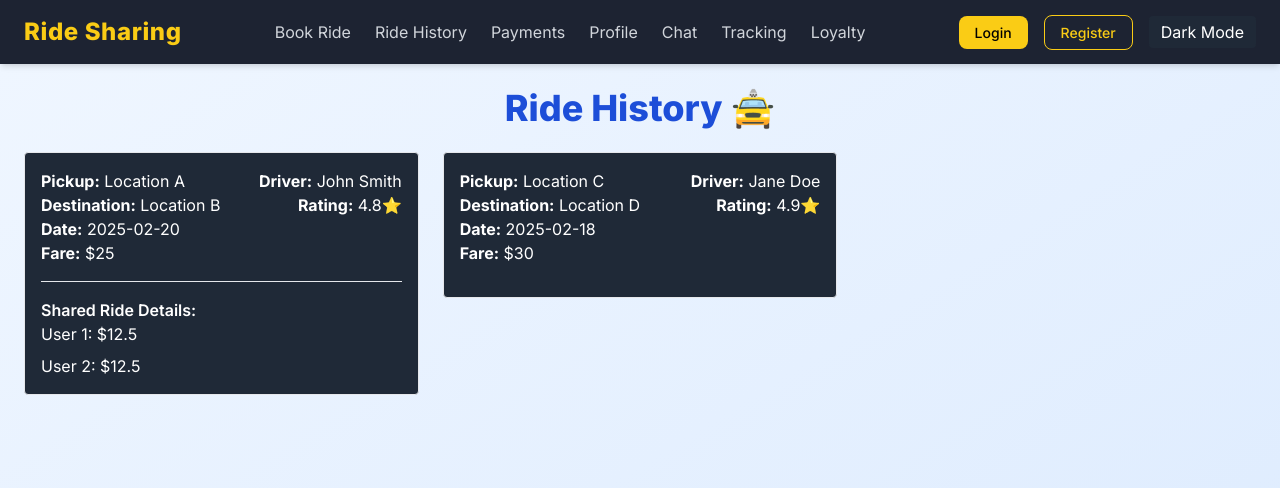
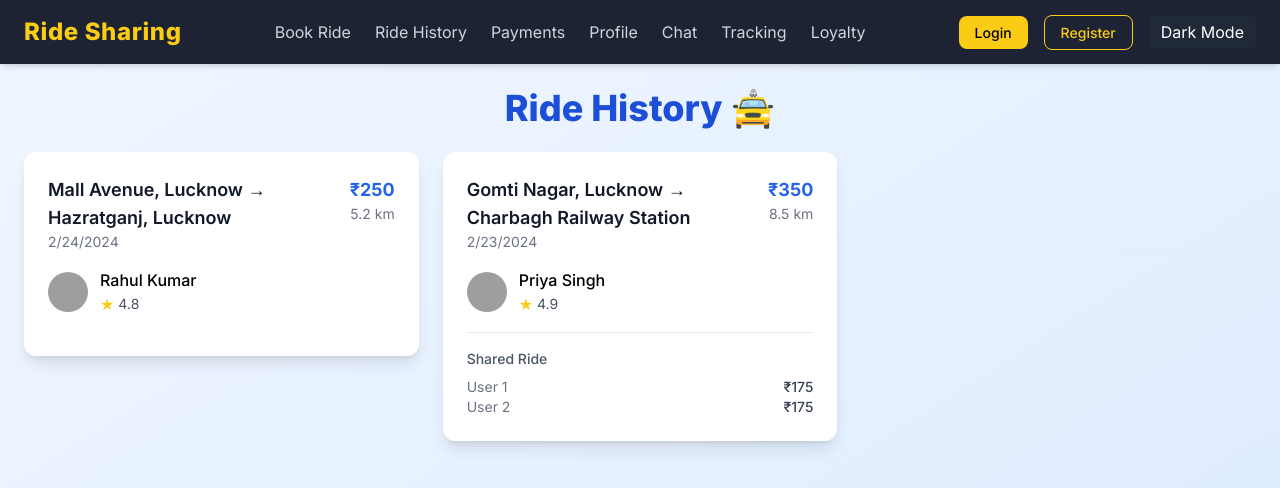
Before and after one commit to vinodkumarmaury/FJ-FE-R2-Vinod-Kumar-Maurya-IIT-Kharagpur, a Next.js app: page /history in a window 1280 px wide. Shown: the top 488 px of the page. Built offline with nearby package versions, Linux system fonts and the light colour scheme; grey boxes are pictures that could not be loaded.

Commit message:
refactor: update Ride interface and enhance RideCard component; add distance and shared ride details

```diff
--- a/app/booking/page.tsx
+++ b/app/booking/page.tsx
@@ -218,7 +218,9 @@ export default function BookingPage() {
                 type="text"
                 value={participants.join(", ")}
                 onChange={(e) =>
-                  setParticipants(e.target.value.split(",").map((email) => email.trim()))
+                  setParticipants(
+                    e.target.value.split(",").map((email) => email.trim())
+                  )
                 }
                 className="w-full p-3 mt-1 rounded-lg bg-gray-700 text-white"
                 placeholder="email1@example.com, email2@example.com"
--- a/app/history/page.tsx
+++ b/app/history/page.tsx
@@ -5,12 +5,24 @@ import { getRideHistory } from "../../utils/api";
 import RideCard from "../../components/RideCard";
 import { motion } from "framer-motion";
 
-// Define the expected Ride type
+// Update the Ride interface to match RideDetails
 interface Ride {
   id: string;
   date: string;
+  pickup: string;
+  destination: string;
   distance: number;
   fare: number;
+  driver: {
+    name: string;
+    rating: number;
+    photo: string;
+  };
+  isShared: boolean;
+  participants?: {
+    name: string;
+    contribution: number;
+  }[];
 }
 
 interface RideHistoryResponse {
--- a/components/MapComponent.tsx
+++ b/components/MapComponent.tsx
@@ -1,6 +1,6 @@
 "use client";
 
-import React, { useEffect, useState } from "react";
+import React, { useEffect, useRef, useState } from "react";
 import { MapContainer, TileLayer, Marker, Popup } from "react-leaflet";
 import L from "leaflet";
 import "leaflet/dist/leaflet.css";
@@ -19,29 +19,7 @@ const createCustomIcon = (color: string) => {
     popupAnchor: [1, -34],
     shadowSize: [41, 41],
   });
-}
-
-declare module "leaflet" {
-  namespace Routing {
-    interface LineOptions {
-      styles?: L.PathOptions[];
-      extendToWaypoints: boolean;
-      missingRouteTolerance: number;
-      addToLayer?: boolean;
-    }
-    interface RoutingControlOptions {
-      waypoints?: L.LatLng[] | { latLng: L.LatLng }[];
-      routeWhileDragging?: boolean;
-      lineOptions?: LineOptions;
-      addWaypoints?: boolean;
-      fitSelectedRoutes?: boolean | "smart";
-      showAlternatives?: boolean;
-      alternativeStyleOptions?: LineOptions;
-      plan?: any;
-      createMarker?(i: number, waypoint: any, n: number): L.Marker;
-    }
-  }
-}
+};
 
 interface MapComponentProps {
   // For live tracking before booking:
@@ -74,18 +52,26 @@ const MapComponent: React.FC<MapComponentProps> = ({
   const [routeInfo, setRouteInfo] = useState<RouteInfo | null>(null);
   const [map, setMap] = useState<L.Map | null>(null);
   const [routingControl, setRoutingControl] = useState<any>(null);
+  const mapRef = useRef<L.Map>(null);
 
   useEffect(() => {
     setIsClient(true);
   }, []);
 
-  // Default center if no location is provided
-  const defaultCenter = { lat: 26.8467, lng: 80.9462 };
-  const initialCenter = pickup
+  // Once the MapContainer mounts, set the map instance from the ref
+  useEffect(() => {
+    if (mapRef.current && !map) {
+      setMap(mapRef.current);
+    }
+  }, [mapRef, map]);
+
+  // Default center (Lucknow) if no location is provided
+  const defaultCenter: L.LatLngTuple = [26.8467, 80.9462];
+  const initialCenter: L.LatLngTuple = pickup
     ? [pickup.lat, pickup.lng]
     : currentLocation
     ? [currentLocation.lat, currentLocation.lng]
-    : [defaultCenter.lat, defaultCenter.lng];
+    : defaultCenter;
 
   // Recenter the map if currentLocation changes and no booking is done
   useEffect(() => {
@@ -101,16 +87,16 @@ const MapComponent: React.FC<MapComponentProps> = ({
         map.removeControl(routingControl);
         setRoutingControl(null);
       }
-      const routingOptions: L.Routing.RoutingControlOptions = {
+      const routingOptions = {
         waypoints: [
           L.latLng(pickup.lat, pickup.lng),
-          L.latLng(destination.lat, destination.lng),
+          L.latLng(destination.lat, destination.lng)
         ],
         routeWhileDragging: true,
         lineOptions: {
           styles: [
-            { color: "#4F46E5", opacity: 0.8, weight: 6 } as L.PathOptions,
-            { color: "#ffffff", opacity: 0.3, weight: 8 } as L.PathOptions,
+            { color: "#4F46E5", opacity: 0.8, weight: 6 },
+            { color: "#ffffff", opacity: 0.3, weight: 8 }
           ],
           extendToWaypoints: true,
           missingRouteTolerance: 0,
@@ -118,7 +104,7 @@ const MapComponent: React.FC<MapComponentProps> = ({
         },
         createMarker: function (i: number, waypoint: any) {
           const marker = L.marker(waypoint.latLng, {
-            icon: createCustomIcon(i === 0 ? "green" : "red"),
+            icon: createCustomIcon(i === 0 ? "green" : "red")
           });
           marker.bindPopup(i === 0 ? "Pickup Location" : "Destination").openPopup();
           return marker;
@@ -129,11 +115,11 @@ const MapComponent: React.FC<MapComponentProps> = ({
         alternativeStyleOptions: {
           styles: [
             { color: "#9333EA", opacity: 0.5, weight: 4 },
-            { color: "#2563EB", opacity: 0.4, weight: 4 },
+            { color: "#2563EB", opacity: 0.4, weight: 4 }
           ],
           extendToWaypoints: true,
           missingRouteTolerance: 0,
-        },
+        }
       };
       const control = L.Routing.control(routingOptions).addTo(map);
       setRoutingControl(control);
@@ -142,7 +128,7 @@ const MapComponent: React.FC<MapComponentProps> = ({
         const fastest = e.routes[0];
         setRouteInfo({
           distance: (fastest.summary.totalDistance / 1000).toFixed(2) + " km",
-          duration: formatDuration(fastest.summary.totalTime),
+          duration: formatDuration(fastest.summary.totalTime)
         });
       });
     }
@@ -168,7 +154,7 @@ const MapComponent: React.FC<MapComponentProps> = ({
         center={initialCenter}
         zoom={13}
         style={{ height: "500px", width: "100%" }}
-        whenCreated={setMap}
+        ref={mapRef}
         className="rounded-lg shadow-lg z-0"
       >
         <TileLayer
@@ -180,7 +166,7 @@ const MapComponent: React.FC<MapComponentProps> = ({
             position={
               currentLocation
                 ? [currentLocation.lat, currentLocation.lng]
-                : [defaultCenter.lat, defaultCenter.lng]
+                : defaultCenter
             }
             icon={createCustomIcon("blue")}
           >
--- a/components/RideCard.tsx
+++ b/components/RideCard.tsx
@@ -1,8 +1,9 @@
 interface RideDetails {
   id: string;
+  date: string;
   pickup: string;
   destination: string;
-  date: string;
+  distance: number;
   fare: number;
   driver: {
     name: string;
@@ -16,36 +17,68 @@ interface RideDetails {
   }[];
 }
 
-export default function RideCard({ ride }: { ride: RideDetails }) {
+interface RideCardProps {
+  ride: RideDetails;
+}
+
+const RideCard: React.FC<RideCardProps> = ({ ride }) => {
   return (
-    <div className="border p-4 rounded mb-4 bg-gray-800 text-white">
-      <div className="flex justify-between items-start mb-4">
+    <div className="bg-white dark:bg-gray-800 rounded-xl shadow-lg p-6 hover:shadow-xl transition-shadow">
+      <div className="flex items-start justify-between mb-4">
         <div>
-          <p><strong>Pickup:</strong> {ride.pickup}</p>
-          <p><strong>Destination:</strong> {ride.destination}</p>
-          <p><strong>Date:</strong> {ride.date}</p>
-          <p><strong>Fare:</strong> ${ride.fare}</p>
+          <h3 className="text-lg font-semibold text-gray-900 dark:text-white">
+            {ride.pickup} → {ride.destination}
+          </h3>
+          <p className="text-sm text-gray-500 dark:text-gray-400">
+            {new Date(ride.date).toLocaleDateString()}
+          </p>
         </div>
-        {ride.driver && (
-          <div className="text-right">
-            <p><strong>Driver:</strong> {ride.driver.name}</p>
-            <p><strong>Rating:</strong> {ride.driver.rating}⭐</p>
+        <div className="text-right">
+          <p className="text-lg font-bold text-blue-600 dark:text-blue-400">
+            ₹{ride.fare}
+          </p>
+          <p className="text-sm text-gray-500 dark:text-gray-400">
+            {ride.distance} km
+          </p>
+        </div>
+      </div>
+
+      <div className="flex items-center space-x-3 mb-4">
+        <img
+          src={ride.driver.photo}
+          alt={ride.driver.name}
+          className="w-10 h-10 rounded-full"
+        />
+        <div>
+          <p className="font-medium dark:text-white">{ride.driver.name}</p>
+          <div className="flex items-center">
+            <span className="text-yellow-400">★</span>
+            <span className="text-sm text-gray-600 dark:text-gray-300 ml-1">
+              {ride.driver.rating}
+            </span>
           </div>
-        )}
+        </div>
       </div>
 
       {ride.isShared && ride.participants && (
-        <div className="mt-4 border-t pt-4">
-          <p className="font-semibold">Shared Ride Details:</p>
-          <div className="space-y-2">
-            {ride.participants.map((participant, index) => (
-              <p key={index}>
-                {participant.name}: ${participant.contribution}
-              </p>
-            ))}
-          </div>
+        <div className="mt-4 pt-4 border-t border-gray-200 dark:border-gray-700">
+          <p className="text-sm font-medium text-gray-600 dark:text-gray-300 mb-2">
+            Shared Ride
+          </p>
+          {ride.participants.map((participant, index) => (
+            <div key={index} className="flex justify-between text-sm">
+              <span className="text-gray-500 dark:text-gray-400">
+                {participant.name}
+              </span>
+              <span className="font-medium text-gray-700 dark:text-gray-300">
+                ₹{participant.contribution}
+              </span>
+            </div>
+          ))}
         </div>
       )}
     </div>
   );
-}
+};
+
+export default RideCard;
--- a/utils/api.ts
+++ b/utils/api.ts
@@ -24,6 +24,25 @@ interface RideDetails {
   pickup: string;
   destination: string;
   date: string;
+  fare: number;
+  driver: {
+    name: string;
+    rating: number;
+    photo: string;
+  };
+  isShared: boolean;
+  participants?: {
+    name: string;
+    contribution: number;
+  }[];
+}
+
+interface Ride {
+  id: string;
+  date: string;
+  pickup: string;
+  destination: string;
+  distance: number;
   fare: number;
   driver: {
     name: string;
@@ -168,8 +187,8 @@ export const initiateRideSharing = async (rideShare: RideShare) => {
   });
 };
 
-export const getRideHistory = async (): Promise<{ data: { rides: RideDetails[] } }> => {
-  // Enhanced mock data with driver details and sharing information
+export const getRideHistory = async (): Promise<{ data: { rides: Ride[] } }> => {
+  // Simulate API call with mock data
   return new Promise((resolve) => {
     setTimeout(() => {
       resolve({
@@ -177,38 +196,46 @@ export const getRideHistory = async (): Promise<{ data: { rides: RideDetails[] }
           rides: [
             {
               id: "1",
-              pickup: "Location A",
-              destination: "Location B",
-              date: "2025-02-20",
-              fare: 25,
+              date: "2024-02-24",
+              pickup: "Mall Avenue, Lucknow",
+              destination: "Hazratganj, Lucknow",
+              distance: 5.2,
+              fare: 250,
               driver: {
-                name: "John Smith",
+                name: "Rahul Kumar",
                 rating: 4.8,
-                photo: "driver1.jpg"
+                photo: "https://randomuser.me/api/portraits/men/1.jpg"
+              },
+              isShared: false
+            },
+            {
+              id: "2",
+              date: "2024-02-23",
+              pickup: "Gomti Nagar, Lucknow",
+              destination: "Charbagh Railway Station",
+              distance: 8.5,
+              fare: 350,
+              driver: {
+                name: "Priya Singh",
+                rating: 4.9,
+                photo: "https://randomuser.me/api/portraits/women/2.jpg"
               },
               isShared: true,
               participants: [
-                { name: "User 1", contribution: 12.5 },
-                { name: "User 2", contribution: 12.5 }
+                {
+                  name: "User 1",
+                  contribution: 175
+                },
+                {
+                  name: "User 2",
+                  contribution: 175
+                }
               ]
-            },
-            {
-              id: "2",
-              pickup: "Location C",
-              destination: "Location D",
-              date: "2025-02-18",
-              fare: 30,
-              driver: {
-                name: "Jane Doe",
-                rating: 4.9,
-                photo: "driver2.jpg"
-              },
-              isShared: false
             }
           ]
         }
       });
-    }, 500);
+    }, 1000);
   });
 };
 
```
Also changed, not shown: styles/MapComponent.module.css (added, +25 -0 lines).
